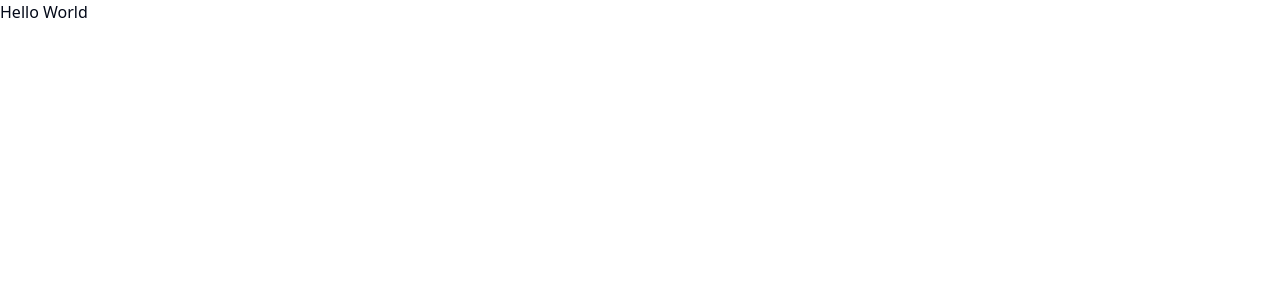
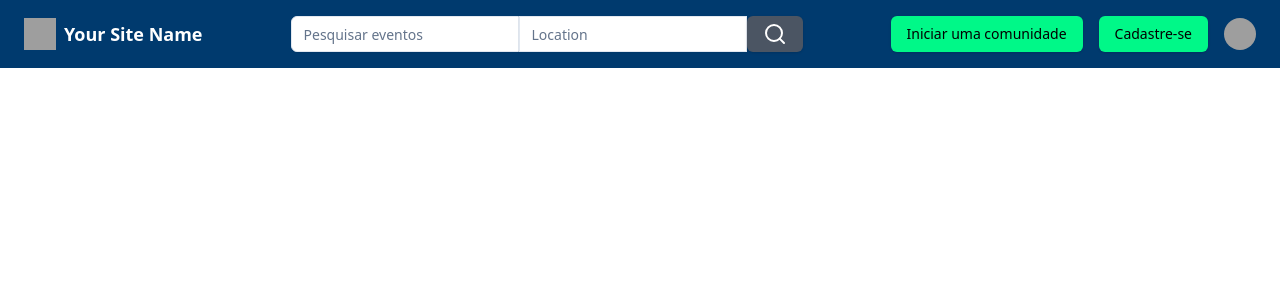
Before and after one commit to GuiDecker/Inova-Meet-Front, a React (Vite) app: page / in a window 1280 px wide. Shown: the top 300 px of the page. Built offline with nearby package versions, Linux system fonts and the light colour scheme; grey boxes are pictures that could not be loaded.

Commit message:
pre header

```diff
--- a/src/routes/Home.jsx
+++ b/src/routes/Home.jsx
@@ -1,11 +1,9 @@
+import { LandingHome } from "@/section/landing-home";
 import React from "react";
 
 const Home = () => {
-  return (
-    <div>
-      <h1>Hello World</h1>
-    </div>
-  );
+  return <LandingHome />;
+  // return <h1>Hello World</h1>;
 };
 
 export default Home;
--- /dev/null
+++ b/src/section/landing-home/components/header.jsx
@@ -0,0 +1,62 @@
+// import { Logo } from "@/assets/icons/user-icon";
+import { Button } from "@/components/ui/button";
+import { Input } from "@/components/ui/input";
+import React from "react";
+
+export const Header = () => {
+  return (
+    <header className="flex justify-between items-center py-4 px-6 bg-mainBlue text-white">
+      {/* Logo */}
+      <div className="flex items-center">
+        <img src="@/components/ui/icons/logo-inovameet-nova 1.svg" alt="Logo" className="h-8 w-8 mr-2" />
+        <h1 className="text-lg font-bold">Your Site Name</h1>
+      </div>
+
+      {/* Search Inputs and Buttons */}
+      <div className="flex items-center">
+        {/* Search Input 1 */}
+        <Input
+          type="text"
+          placeholder="Pesquisar eventos"
+          className="px-3 py-2 rounded-l-md rounded-r-none bg-white text-black placeholder-black focus:outline-none"
+        />
+
+        {/* Search Input 2 */}
+        <Input
+          type="text"
+          placeholder="Location"
+          className="px-3 py-2  rounded-none bg-white text-white placeholder-gray-500 focus:outline-none"
+        />
+
+        {/* Search Button */}
+        <Button className="px-4 py-2 rounded-1-none bg-gray-600 hover:bg-gray-700 text-white rounded-r-md">
+          <svg
+            xmlns="http://www.w3.org/2000/svg"
+            className="h-6 w-6"
+            viewBox="0 0 24 24"
+            fill="none"
+            stroke="currentColor"
+            strokeWidth="2"
+            strokeLinecap="round"
+            strokeLinejoin="round"
+          >
+            <circle cx="11" cy="11" r="8" />
+            <line x1="21" y1="21" x2="16.65" y2="16.65" />
+          </svg>
+        </Button>
+      </div>
+
+      {/* Action Buttons */}
+      <div className="flex items-center space-x-4">
+        <Button className="px-4 py-2 bg-primaryGreen hover:bg-green-700 text-black rounded-md">
+          Iniciar uma comunidade
+        </Button>
+        <Button className="px-4 py-2 bg-primaryGreen hover:bg-green-700 text-black rounded-md">Cadastre-se</Button>
+        <div className="flex items-center">
+          <img src="/profile-icon.png" alt="Profile" className="h-8 w-8 rounded-full" />
+          {/* <Logo /> */}
+        </div>
+      </div>
+    </header>
+  );
+};
--- /dev/null
+++ b/src/section/landing-home/index.jsx
@@ -0,0 +1,6 @@
+import React from "react";
+import { Header } from "./components/header";
+
+export const LandingHome = () => {
+  return <Header />;
+};
--- a/tailwind.config.js
+++ b/tailwind.config.js
@@ -1,12 +1,7 @@
 /** @type {import('tailwindcss').Config} */
 module.exports = {
   darkMode: ["class"],
-  content: [
-    './pages/**/*.{js,jsx}',
-    './components/**/*.{js,jsx}',
-    './app/**/*.{js,jsx}',
-    './src/**/*.{js,jsx}',
-  ],
+  content: ["./pages/**/*.{js,jsx}", "./components/**/*.{js,jsx}", "./app/**/*.{js,jsx}", "./src/**/*.{js,jsx}"],
   prefix: "",
   theme: {
     container: {
@@ -18,6 +13,9 @@ module.exports = {
     },
     extend: {
       colors: {
+        mainBlue: "#003A6E",
+        primaryBlue: "#002757",
+        primaryGreen: "#00F888",
         border: "hsl(var(--border))",
         input: "hsl(var(--input))",
         ring: "hsl(var(--ring))",
@@ -74,4 +72,4 @@ module.exports = {
     },
   },
   plugins: [require("tailwindcss-animate")],
-}
+};
```
